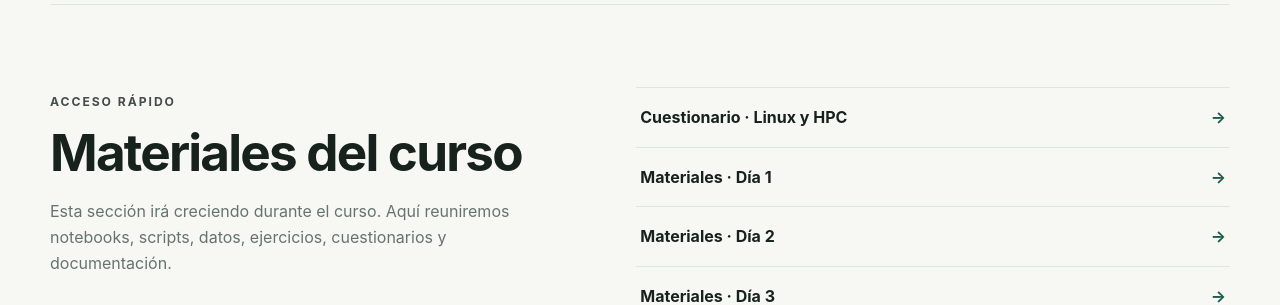
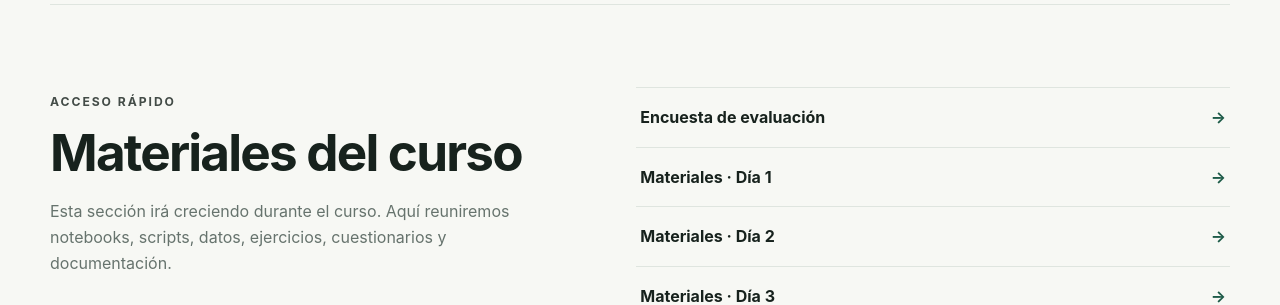
Before and after one commit to vitoem/HBGT_2026, a Jekyll site: the page built from docs/index.md, in a window 1280 px wide and 900 px high, scrolled down 2739 px. Shown: the part 333-638 px from the top of the window. Built offline with Jekyll 4.4.1, drawn with Linux system fonts in a browser that asks for light colours.

Commit message:
Update course materials link in index.md

```diff
--- a/docs/index.md
+++ b/docs/index.md
@@ -87,7 +87,7 @@ title: Herramientas bioinformáticas para el análisis de genomas y transcriptom
     <p>Esta sección irá creciendo durante el curso. Aquí reuniremos notebooks, scripts, datos, ejercicios, cuestionarios y documentación.</p>
   </div>
   <div class="material-links">
-    <a href="materiales/cuestionario-linux-hpc.html">Cuestionario · Linux y HPC <span>→</span></a>
+    <a href="materiales/evaluacion-curso.html">Encuesta de evaluación <span>→</span></a>
     <a href="dia-01.html">Materiales · Día 1 <span>→</span></a>
     <a href="dia-02.html">Materiales · Día 2 <span>→</span></a>
     <a href="dia-03.html">Materiales · Día 3 <span>→</span></a>
```
